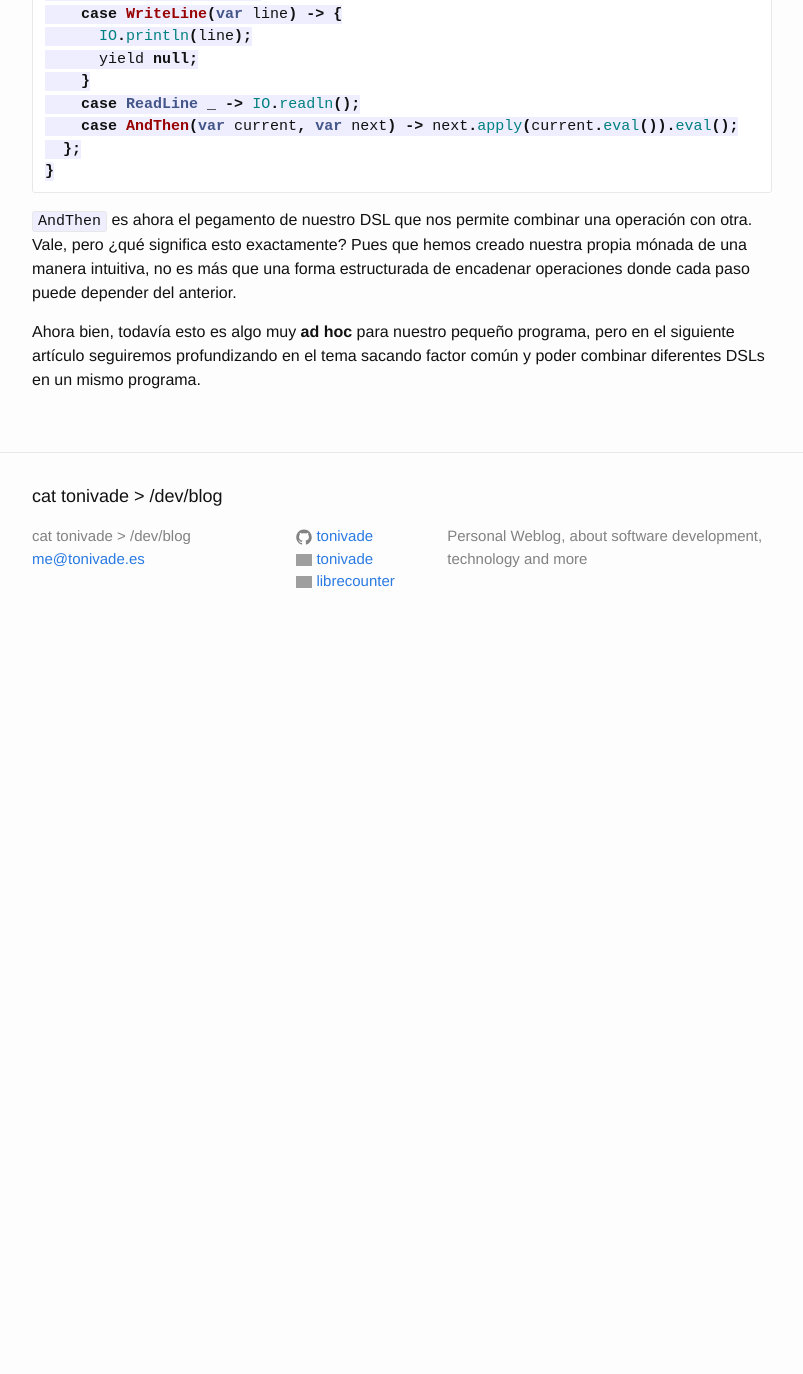
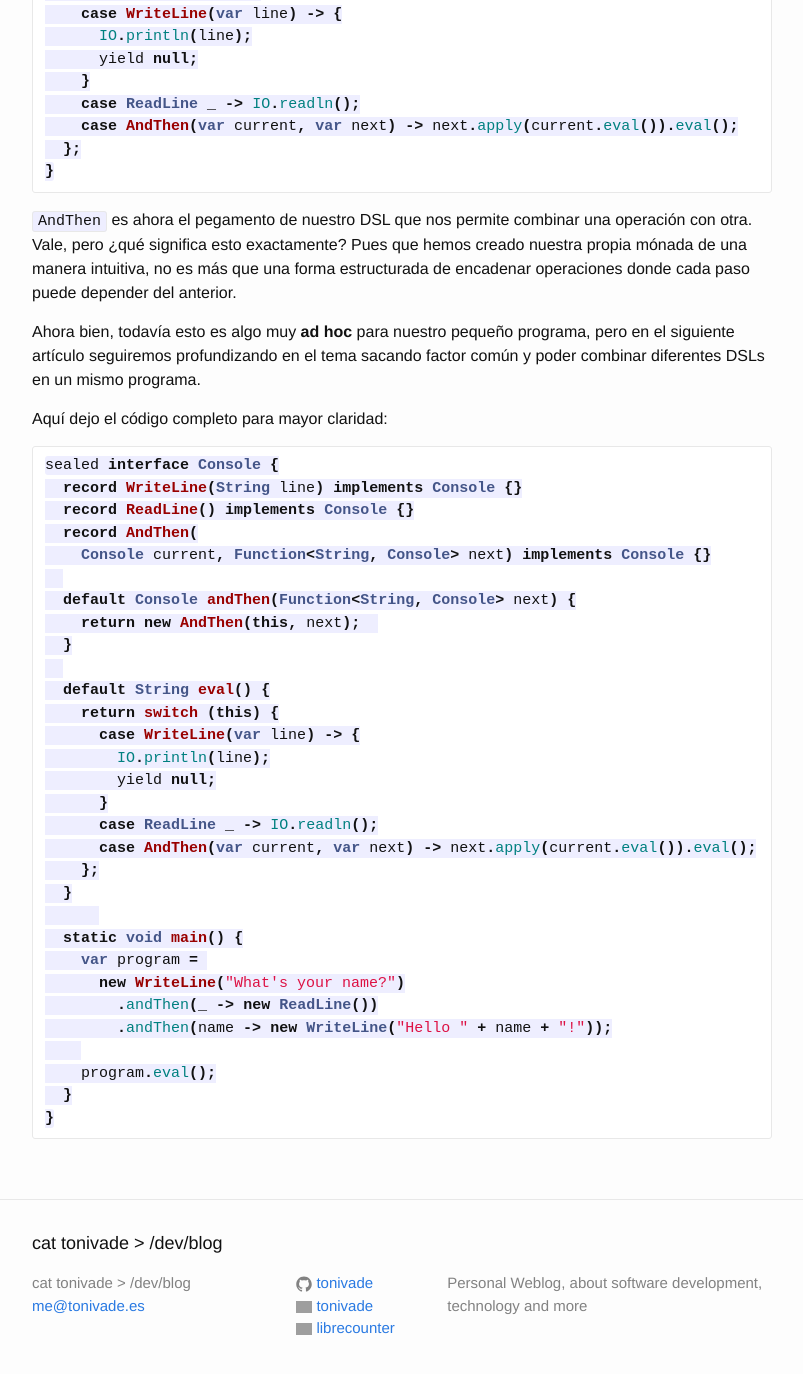
Before and after one commit to tonivade/tonivade.github.io, a Jekyll site: the page built from _posts/2026-03-19-programando-con-dsl.markdown, in a window 1280 px wide and 1400 px high, scrolled down 4029 px. Shown: the top 1374 px of the window, without its empty margins (238-1041 px from the left). Built offline with Jekyll 4.4.1, drawn with Linux system fonts in a browser that asks for light colours; before the commit the page ends 4682 px from its top, so only the background shows below that; grey boxes are pictures that could not be loaded.

Commit message:
Change main method to static and add complete code
Updated main method to be static in Java examples and added complete code snippet for clarity.

````diff
--- a/_posts/2026-03-19-programando-con-dsl.markdown
+++ b/_posts/2026-03-19-programando-con-dsl.markdown
@@ -104,7 +104,7 @@ Cada operación tiene una referencia a la siguiente operación. En el caso de `R
 Ahora nuestro programa ahora tendría este aspecto:
 
 ```java
-void main() {
+static void main() {
   var program =
     new WriteLine("What's your name?",
       new ReadLine(
@@ -160,7 +160,7 @@ Como he dicho, en lugar de tener una referencia en cada operación a la siguient
 operación específica para combinar dos operaciones. Ahora nuestro programa tendría este aspecto:
 
 ```java
-void main() {
+static void main() {
   var program =
     new AndThen(
       new AndThen(
@@ -182,7 +182,7 @@ default Console andThen(Function<String, Console> next) {
 Ahora nos queda algo así, creo que es mucho más fácil de entender de esta manera:
 
 ```java
-void main() {
+static void main() {
   var program =
     new WriteLine("What's your name?")
       .andThen(_ -> new ReadLine())
@@ -213,3 +213,38 @@ depender del anterior.
 Ahora bien, todavía esto es algo muy **ad hoc** para nuestro pequeño programa, pero en el
 siguiente artículo seguiremos profundizando en el tema sacando factor común y poder combinar
 diferentes DSLs en un mismo programa.
+
+Aquí dejo el código completo para mayor claridad:
+
+```java
+sealed interface Console {
+  record WriteLine(String line) implements Console {}
+  record ReadLine() implements Console {}
+  record AndThen(
+    Console current, Function<String, Console> next) implements Console {}
+
+  default Console andThen(Function<String, Console> next) {
+    return new AndThen(this, next);
+  }
+
+  default String eval() {
+    return switch (this) {
+      case WriteLine(var line) -> {
+        IO.println(line);
+        yield null;
+      }
+      case ReadLine _ -> IO.readln();
+      case AndThen(var current, var next) -> next.apply(current.eval()).eval();
+    };
+  }
+
+  static void main() {
+    var program =
+      new WriteLine("What's your name?")
+        .andThen(_ -> new ReadLine())
+        .andThen(name -> new WriteLine("Hello " + name + "!"));
+
+    program.eval();
+  }
+}
+```
````
